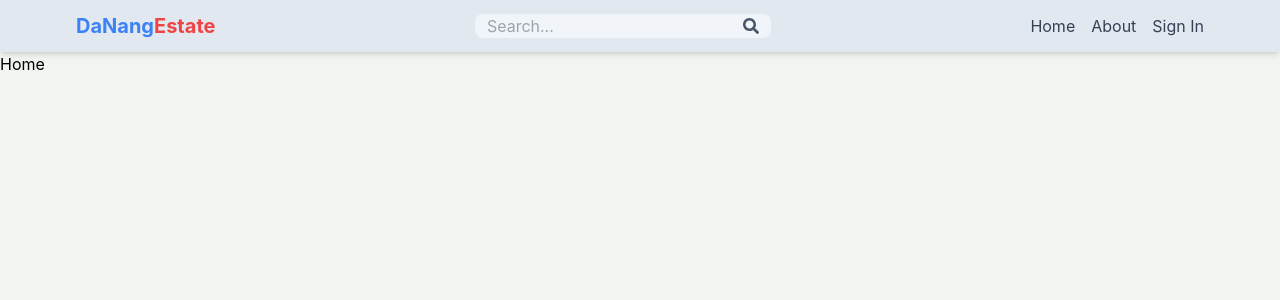
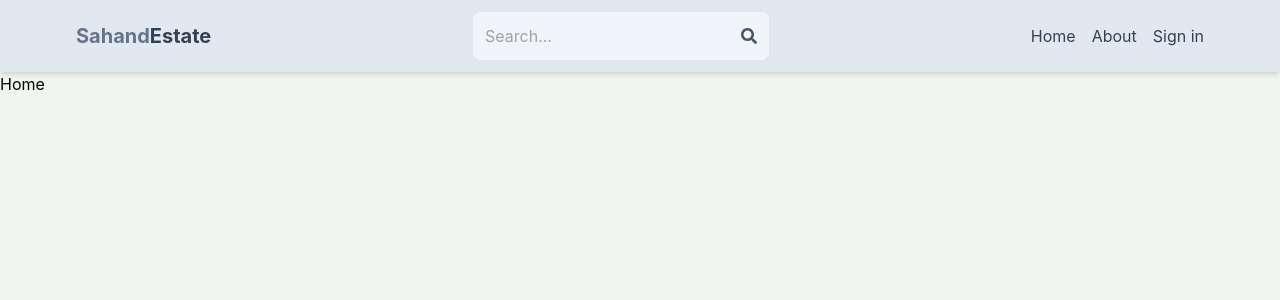
Before and after one commit to minhthong2k3/mern_bds, a React (Vite) app in the folder client/: page / in a window 1280 px wide. Shown: the top 300 px of the page. Built offline with nearby package versions, Linux system fonts and the light colour scheme; no server answers.

Commit message:
header search

```diff
--- a/client/src/components/Header.jsx
+++ b/client/src/components/Header.jsx
@@ -1,55 +1,73 @@
 import { FaSearch } from 'react-icons/fa';
-import { Link } from 'react-router-dom';
+import { Link, useNavigate } from 'react-router-dom';
 import { useSelector } from 'react-redux';
+import { useEffect, useState } from 'react';
 
 export default function Header() {
   const { currentUser } = useSelector((state) => state.user);
+  const [searchTerm, setSearchTerm] = useState('');
+  const navigate = useNavigate();
+  const handleSubmit = (e) => {
+    e.preventDefault();
+    const urlParams = new URLSearchParams(window.location.search);
+    urlParams.set('searchTerm', searchTerm);
+    const searchQuery = urlParams.toString();
+    navigate(`/search?${searchQuery}`);
+  };
 
-  const avatar =
-    currentUser?.avatar ||
-    'https://i.pravatar.cc/100?img=1'; // fallback nếu chưa có avatar
-
+  useEffect(() => {
+    const urlParams = new URLSearchParams(location.search);
+    const searchTermFromUrl = urlParams.get('searchTerm');
+    if (searchTermFromUrl) {
+      setSearchTerm(searchTermFromUrl);
+    }
+  }, [location.search]);
   return (
-    <header className="bg-slate-200 shadow-md">
-      <div className="flex justify-between items-center max-w-6xl mx-auto p-3">
-        <Link to="/">
-          <h1 className="font-bold text-sm sm:text-xl flex flex-wrap">
-            <span className="text-blue-500">DaNang</span>
-            <span className="text-red-500">Estate</span>
+    <header className='bg-slate-200 shadow-md'>
+      <div className='flex justify-between items-center max-w-6xl mx-auto p-3'>
+        <Link to='/'>
+          <h1 className='font-bold text-sm sm:text-xl flex flex-wrap'>
+            <span className='text-slate-500'>Sahand</span>
+            <span className='text-slate-700'>Estate</span>
           </h1>
         </Link>
-
-        <form className="bg-slate-100 px-3 rounded-lg flex items-center">
+        <form
+          onSubmit={handleSubmit}
+          className='bg-slate-100 p-3 rounded-lg flex items-center'
+        >
           <input
-            type="text"
-            placeholder="Search..."
-            className="bg-transparent focus:outline-none w-24 sm:w-64"
+            type='text'
+            placeholder='Search...'
+            className='bg-transparent focus:outline-none w-24 sm:w-64'
+            value={searchTerm}
+            onChange={(e) => setSearchTerm(e.target.value)}
           />
-          <FaSearch className="text-slate-600" />
+          <button>
+            <FaSearch className='text-slate-600' />
+          </button>
         </form>
-
-        <ul className="flex gap-4 items-center">
-          <Link to="/">
-            <li className="hidden sm:inline text-slate-700 hover:underline">Home</li>
+        <ul className='flex gap-4'>
+          <Link to='/'>
+            <li className='hidden sm:inline text-slate-700 hover:underline'>
+              Home
+            </li>
           </Link>
-
-          <Link to="/about">
-            <li className="hidden sm:inline text-slate-700 hover:underline">About</li>
+          <Link to='/about'>
+            <li className='hidden sm:inline text-slate-700 hover:underline'>
+              About
+            </li>
           </Link>
-
-          {currentUser ? (
-            <Link to="/profile" title="Go to profile">
+          <Link to='/profile'>
+            {currentUser ? (
               <img
-                src={avatar}
-                alt="profile"
-                className="w-7 h-7 rounded-full hover:opacity-80 object-cover"
+                className='rounded-full h-7 w-7 object-cover'
+                src={currentUser.avatar}
+                alt='profile'
               />
-            </Link>
-          ) : (
-            <Link to="/sign-in">
-              <li className="text-slate-700 hover:underline">Sign In</li>
-            </Link>
-          )}
+            ) : (
+              <li className=' text-slate-700 hover:underline'> Sign in</li>
+            )}
+          </Link>
         </ul>
       </div>
     </header>
```
